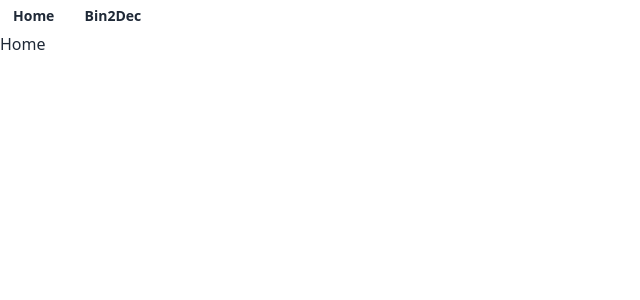
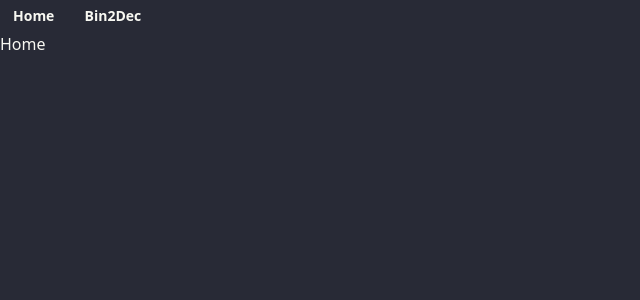
Before and after one commit to AndyCormack/app-ideas, a SvelteKit app: page / in a window 1280 px wide. Shown: the top 300 px of the page, without its empty margins (0-640 px from the left). Built offline with nearby package versions, Linux system fonts and the light colour scheme.

Commit message:
style: switch DaisyUI theme to Dracula

```diff
--- a/tailwind.config.js
+++ b/tailwind.config.js
@@ -7,4 +7,9 @@ export default {
   },
 
   plugins: [require('daisyui')],
+
+  daisyui: {
+    themes: ['dracula'],
+    darkTheme: 'dracula',
+  },
 }
```
